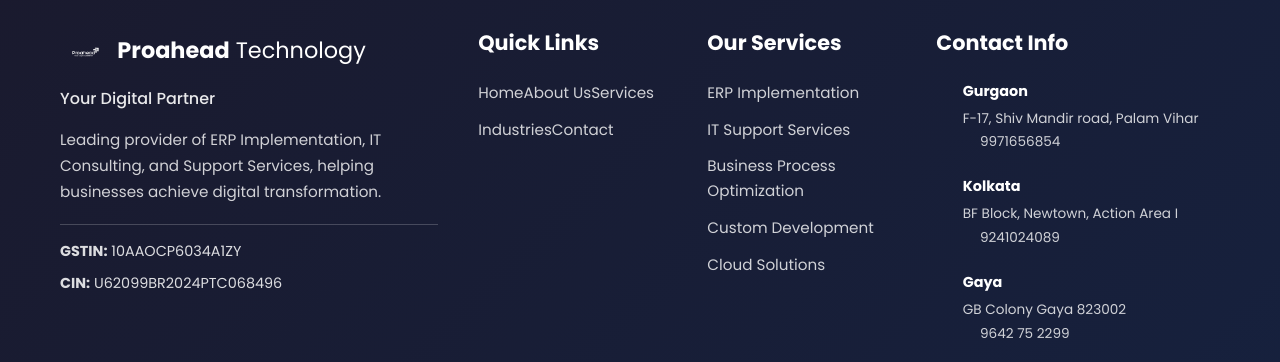
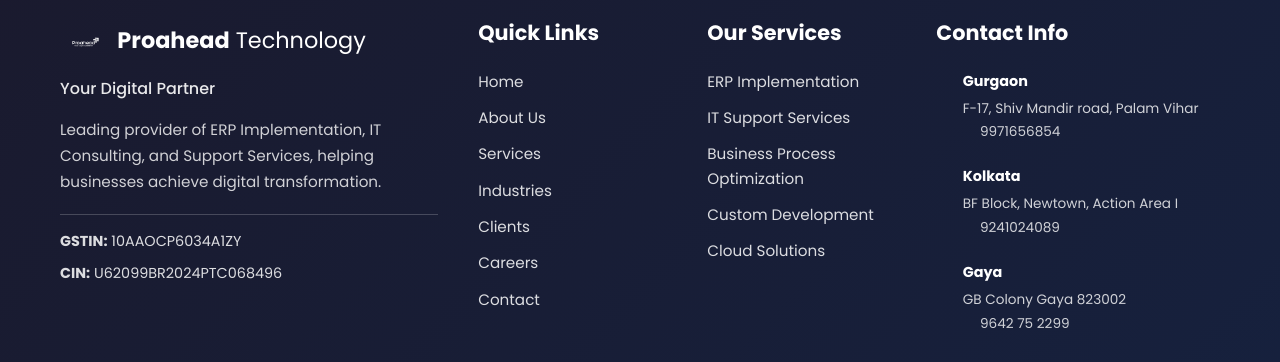
Before and after one commit to Palenzo/ProaheadTech, a React (Create React App) app: page /contact in a window 1280 px wide. Shown: the part 1383-1745 px from the top of the page. Built offline with nearby package versions, Linux system fonts and the light colour scheme; some icons are missing; the HTML template or start-up script is replaced by a standard one.

Commit message:
added Logos-2

```diff
--- a/src/App.js
+++ b/src/App.js
@@ -17,12 +17,23 @@
 import Clients from './components/Clients/Clients';
 import FounderMessage from './components/FounderMessage/FounderMessage';
 import Contact from './components/Contact/Contact';
+import Careers from './components/Careers/Careers';
+import JobDetails from './components/Careers/JobDetails';
+import AdminLogin from './components/Admin/Login';
+import AdminDashboard from './components/Admin/Dashboard';
 import Footer from './components/Footer/Footer';
 import ScrollToTop from './components/ScrollToTop/ScrollToTop';
 import ThemeToggle from './components/ThemeToggle/ThemeToggle';
 
 function App() {
   const [loading, setLoading] = useState(true);
+  const [isAdminLoggedIn, setIsAdminLoggedIn] = useState(false);
+
+  useEffect(() => {
+    // Check if admin is logged in
+    const adminStatus = localStorage.getItem('adminLoggedIn');
+    setIsAdminLoggedIn(adminStatus === 'true');
+  }, []);
 
   useEffect(() => {
     // Prevent scrolling while loading
@@ -68,6 +79,19 @@
             </>
           } />
           <Route path="/contact" element={<Contact />} />
+          <Route path="/careers" element={<Careers />} />
+          <Route path="/careers/:jobId" element={<JobDetails />} />
+          <Route path="/admin/login" element={<AdminLogin onLogin={setIsAdminLoggedIn} />} />
+          <Route
+            path="/admin/dashboard"
+            element={
+              isAdminLoggedIn ? (
+                <AdminDashboard onLogout={setIsAdminLoggedIn} />
+              ) : (
+                <AdminLogin onLogin={setIsAdminLoggedIn} />
+              )
+            }
+          />
         </Routes>
         <Footer />
         <ScrollToTop />
--- a/src/components/Clients/Clients.jsx
+++ b/src/components/Clients/Clients.jsx
@@ -5,11 +5,11 @@
   const clients = [
     {
       name: 'Hicron',
-      logo: 'https://res.cloudinary.com/dxfyyhhus/image/upload/v1760788316/Hicron_tebf2v.svg'
+      logo: 'https://res.cloudinary.com/dxfyyhhus/image/upload/v1760814269/hicron_1_knau1s.svg'
     },
     {
       name: 'Abdul Latif Jameel',
-      logo: 'https://res.cloudinary.com/dxfyyhhus/image/upload/v1760788314/ALj_v9jyd4.svg'
+      logo: 'https://res.cloudinary.com/dxfyyhhus/image/upload/v1760814270/logo-abdul-latif-jameel_g3ejrq.svg'
     },
     {
       name: 'E.A. Juffali & Brothers',
@@ -21,7 +21,7 @@
     },
     {
       name: 'Saud Bahwan Group',
-      logo: 'https://www.saudbahwangroup.com/images/logo.png'
+      logo: 'https://res.cloudinary.com/dxfyyhhus/image/upload/v1760814269/Saud_fblaur.svg'
     },
     {
       name: 'Deloitte',
--- a/src/components/Footer/Footer.css
+++ b/src/components/Footer/Footer.css
@@ -77,22 +77,42 @@
 /* Links */
 .footer-links {
   list-style: none;
+  display: flex;
+  flex-direction: column;
+  gap: 12px;
 }
 
 .footer-links li {
-  margin-bottom: 12px;
+  position: relative;
+  padding-left: 0;
+}
+
+.footer-links li::before {
+  content: '→';
+  position: absolute;
+  left: -20px;
+  color: var(--accent-color);
+  opacity: 0;
+  transition: all 0.3s ease;
+}
+
+.footer-links li:hover::before {
+  opacity: 1;
+  left: -15px;
 }
 
 .footer-links li a,
 .footer-links li {
-  color: rgba(255, 255, 255, 0.8);
+  color: rgba(255, 255, 255, 0.85);
   font-size: 0.95rem;
   transition: all 0.3s ease;
   display: inline-block;
+  cursor: pointer;
+  text-decoration: none;
 }
 
 .footer-links li a:hover {
-  color: var(--white);
+  color: #ffffff;
   transform: translateX(5px);
 }
 
--- a/src/components/Footer/Footer.jsx
+++ b/src/components/Footer/Footer.jsx
@@ -12,19 +12,21 @@
   const currentYear = new Date().getFullYear();
 
   const quickLinks = [
-    { name: 'Home', path: '/' },
-    { name: 'About Us', path: '/#about' },
-    { name: 'Services', path: '/#services' },
-    { name: 'Industries', path: '/#industries' },
-    { name: 'Contact', path: '/contact' }
+    { name: 'Home', path: '/', scroll: false },
+    { name: 'About Us', path: '/', scroll: 'about' },
+    { name: 'Services', path: '/', scroll: 'services' },
+    { name: 'Industries', path: '/', scroll: 'industries' },
+    { name: 'Clients', path: '/', scroll: 'clients' },
+    { name: 'Careers', path: '/careers', scroll: false },
+    { name: 'Contact', path: '/contact', scroll: false }
   ];
 
   const services = [
-    'ERP Implementation',
-    'IT Support Services',
-    'Business Process Optimization',
-    'Custom Development',
-    'Cloud Solutions'
+    { name: 'ERP Implementation', path: '/', scroll: 'services' },
+    { name: 'IT Support Services', path: '/', scroll: 'services' },
+    { name: 'Business Process Optimization', path: '/', scroll: 'services' },
+    { name: 'Custom Development', path: '/', scroll: 'services' },
+    { name: 'Cloud Solutions', path: '/', scroll: 'services' }
   ];
 
   return (
@@ -54,7 +56,26 @@
             <ul className="footer-links">
               {quickLinks.map((link, index) => (
                 <li key={index}>
-                  <Link to={link.path}>{link.name}</Link>
+                  {link.scroll ? (
+                    <a
+                      href={`#${link.scroll}`}
+                      onClick={(e) => {
+                        e.preventDefault();
+                        if (window.location.pathname !== '/') {
+                          window.location.href = `/#${link.scroll}`;
+                        } else {
+                          const element = document.getElementById(link.scroll);
+                          if (element) {
+                            element.scrollIntoView({ behavior: 'smooth' });
+                          }
+                        }
+                      }}
+                    >
+                      {link.name}
+                    </a>
+                  ) : (
+                    <Link to={link.path}>{link.name}</Link>
+                  )}
                 </li>
               ))}
             </ul>
@@ -64,7 +85,24 @@
             <h3>Our Services</h3>
             <ul className="footer-links">
               {services.map((service, index) => (
-                <li key={index}>{service}</li>
+                <li key={index}>
+                  <a
+                    href={`#${service.scroll}`}
+                    onClick={(e) => {
+                      e.preventDefault();
+                      if (window.location.pathname !== '/') {
+                        window.location.href = `/#${service.scroll}`;
+                      } else {
+                        const element = document.getElementById(service.scroll);
+                        if (element) {
+                          element.scrollIntoView({ behavior: 'smooth' });
+                        }
+                      }
+                    }}
+                  >
+                    {service.name}
+                  </a>
+                </li>
               ))}
             </ul>
           </div>
--- a/src/components/Navbar/Navbar.jsx
+++ b/src/components/Navbar/Navbar.jsx
@@ -60,6 +60,7 @@
             <li><a href="#services" onClick={(e) => { e.preventDefault(); scrollToSection('services'); }}>Services</a></li>
             <li><a href="#clients" onClick={(e) => { e.preventDefault(); scrollToSection('clients'); }}>Clients</a></li>
             <li><a href="#industries" onClick={(e) => { e.preventDefault(); scrollToSection('industries'); }}>Industries</a></li>
+            <li><Link to="/careers" onClick={() => setMenuOpen(false)}>Careers</Link></li>
             <li><Link to="/contact" onClick={() => setMenuOpen(false)} className="btn btn-primary btn-nav">Contact Us</Link></li>
           </ul>
         </div>
```
Also changed, not shown: 2 other files (tests, documents, lock files or other folders).
